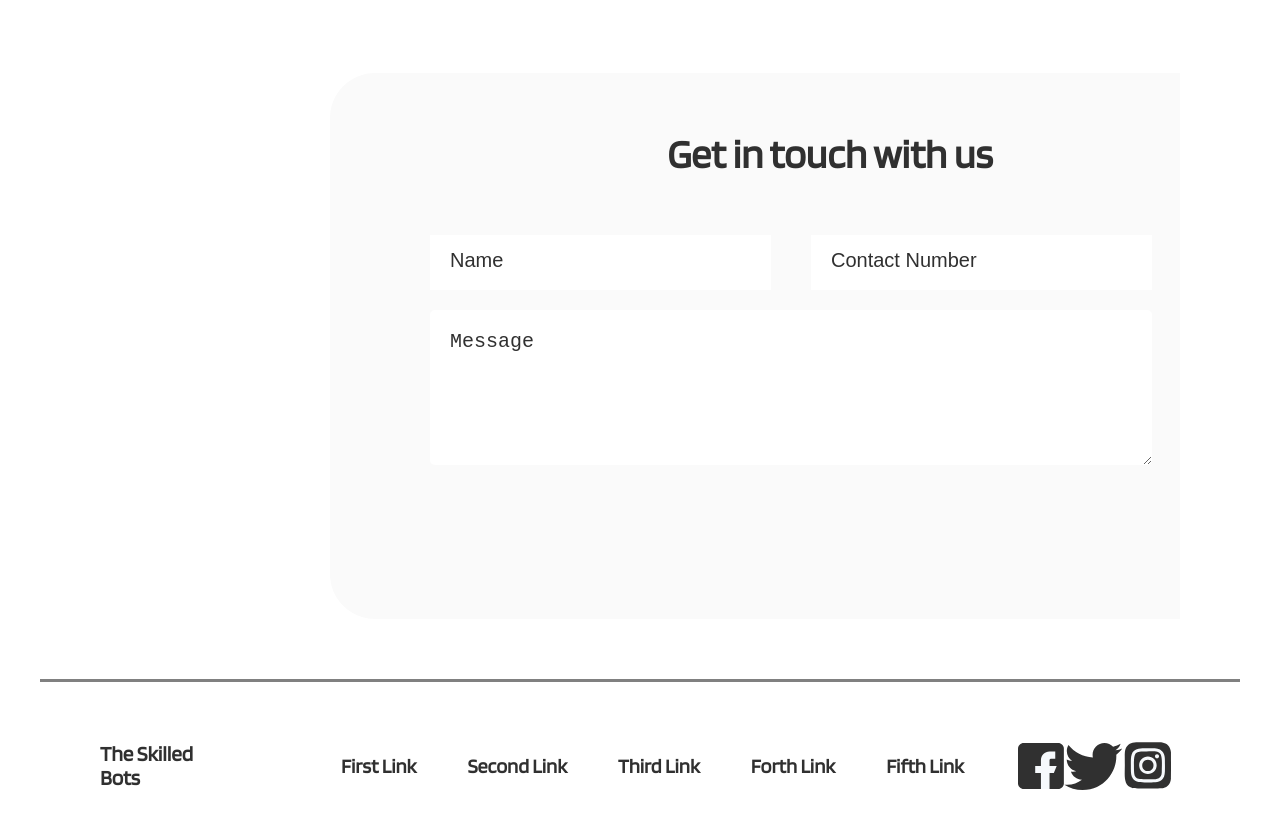
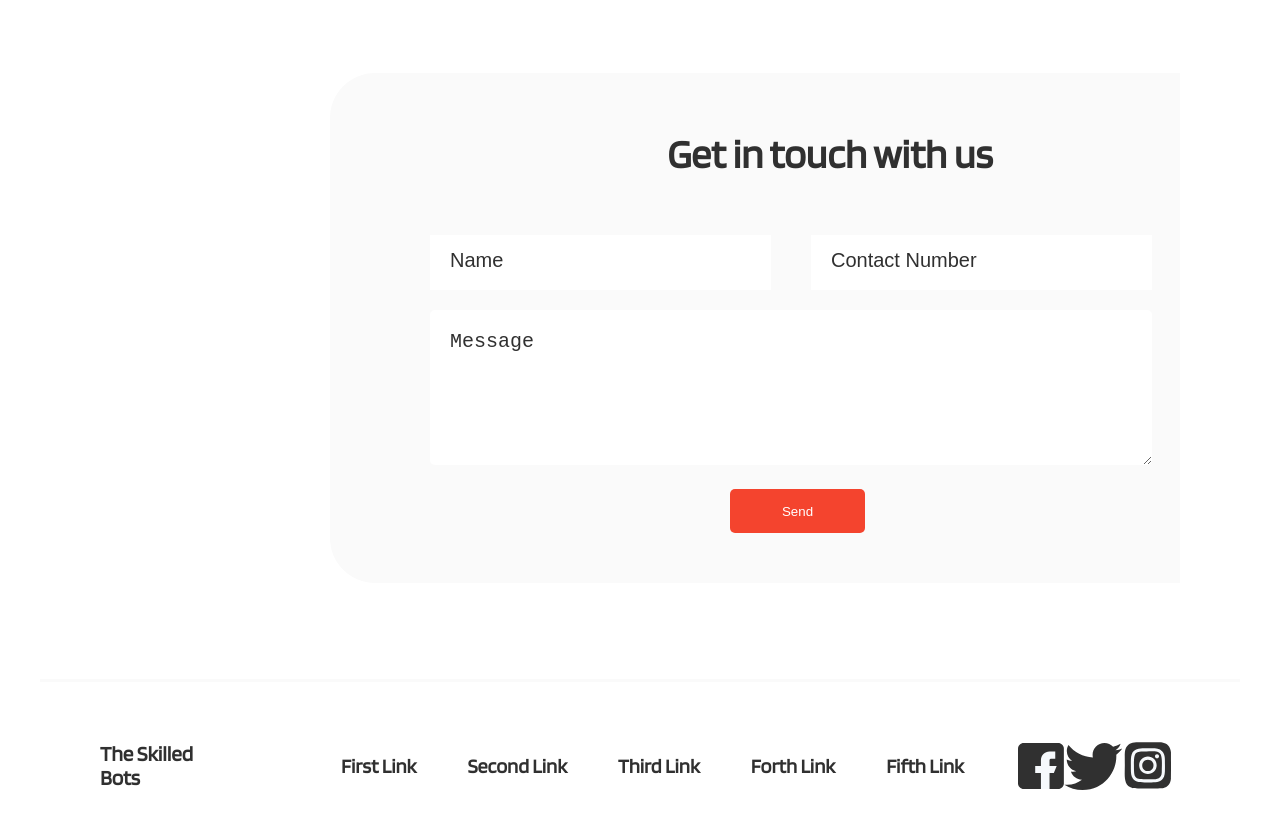
Before and after one commit to mankhedekar96/the-skilled-bots, a website: page index.html in a window 1280 px wide. Shown: the part 7511-8340 px from the top of the page. Drawn offline with Linux system fonts and the light colour scheme.

Commit message:
Contact us added

```diff
--- a/css/style.css
+++ b/css/style.css
@@ -427,7 +427,7 @@ body {
     margin-left: 230px;
     background: #FAFAFA;
     border-radius: 45px;
-    padding-bottom: 150px;
+    padding-bottom: 50px;
 }
 
 #contact-us .contact-heading {
@@ -486,7 +486,7 @@ body {
     margin: 0 auto;
     padding: 60px;
     box-sizing: border-box;
-    border-top: 3px solid gray;
+    border-top: 3px solid #FAFAFA;
 }
 
 #footer-text .main-section div p{
@@ -536,6 +536,12 @@ body {
     margin-top: 20px;
     padding: 20px;
     border:none;
+}
+
+.send-btn{
+    display: block;
+    margin-top: 20px;
+    margin-left: 400px;
 }
 
 .text-area::placeholder{
--- a/index.html
+++ b/index.html
@@ -276,7 +276,7 @@
                             </div>
                         </form>
                         <textarea class="text-area" placeholder="Message"></textarea>
-
+                        <button class="contact-us-btn send-btn">Send</button>
                     </div>
                 </div>
             </div>
```
